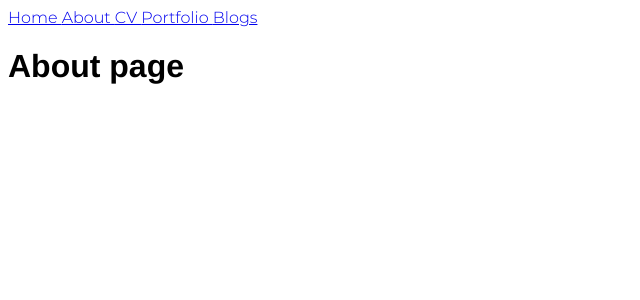
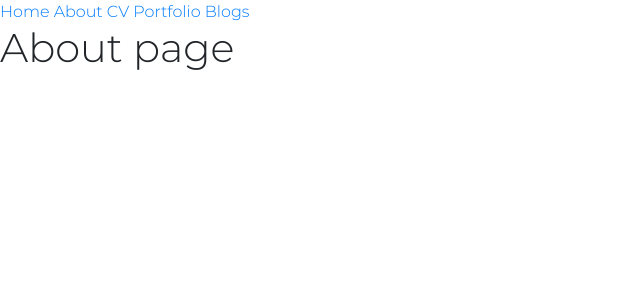
Before and after one commit to hgmeza/portfolio, a Next.js app in the folder portfolio/: page /about in a window 1280 px wide. Shown: the top 300 px of the page, without its empty margins (0-640 px from the left). Built offline with nearby package versions, Linux system fonts and the light colour scheme; a web font is replaced by a local one.

Commit message:
cleanup css

```diff
--- a/portfolio/components/shared/Header.js
+++ b/portfolio/components/shared/Header.js
@@ -1,6 +1,5 @@
 import React, {Component, Fragment} from 'react';
 import Link from 'next/link'
-import './../../styles/main.scss';
 
 class Header extends Component {
   render() {
--- /dev/null
+++ b/portfolio/pages/_app.js
@@ -0,0 +1,26 @@
+import React from 'react';
+import App, {Container} from 'next/app';
+
+// Stylings
+import 'bootstrap/dist/css/bootstrap.min.css';
+import './../styles/main.scss';
+
+export default class MyApp extends App {
+  static async getInitialProps({Component, router, ctx}) {
+    let pageProps = {};
+
+    if(Component.getInitialProps) {
+      pageProps = await Component.getInitialProps(ctx)
+    }
+    return {pageProps};
+  }
+
+  render() {
+    const {Component, pageProps} = this.props;
+    return(
+      <Container>
+        <Component {...pageProps}/>
+      </Container>
+    )
+  }
+}
--- a/portfolio/pages/index.js
+++ b/portfolio/pages/index.js
@@ -1,15 +1,12 @@
 import React, {Component} from 'react'
 import BaseLayout from '../components/layouts/BaseLayout';
 import {Button, Container} from 'reactstrap';
-
-import 'bootstrap/dist/css/bootstrap.min.css'
 
 class Index extends Component {
   render() {
     return (
       <BaseLayout>
         <Container>
-          <Button color="danger">Danger!</Button>
         </Container>
       </BaseLayout>
     )
--- a/portfolio/styles/main.scss
+++ b/portfolio/styles/main.scss
@@ -25,5 +25,5 @@
 }
 
 html, body {
-  font-family: 'Montserrat', 'Helvetica' !important;
+  font-family: 'Montserrat', 'Helvetica';
 }
```
